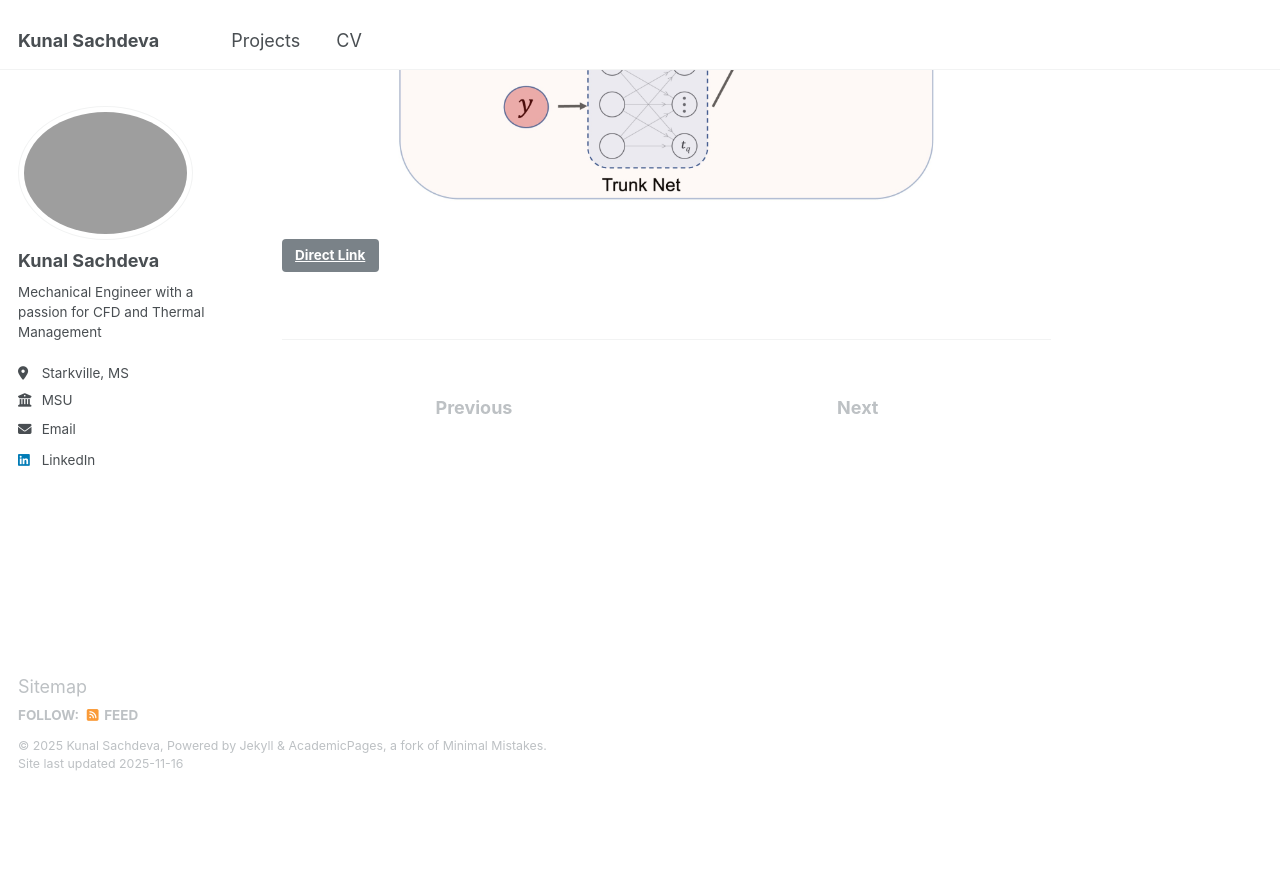
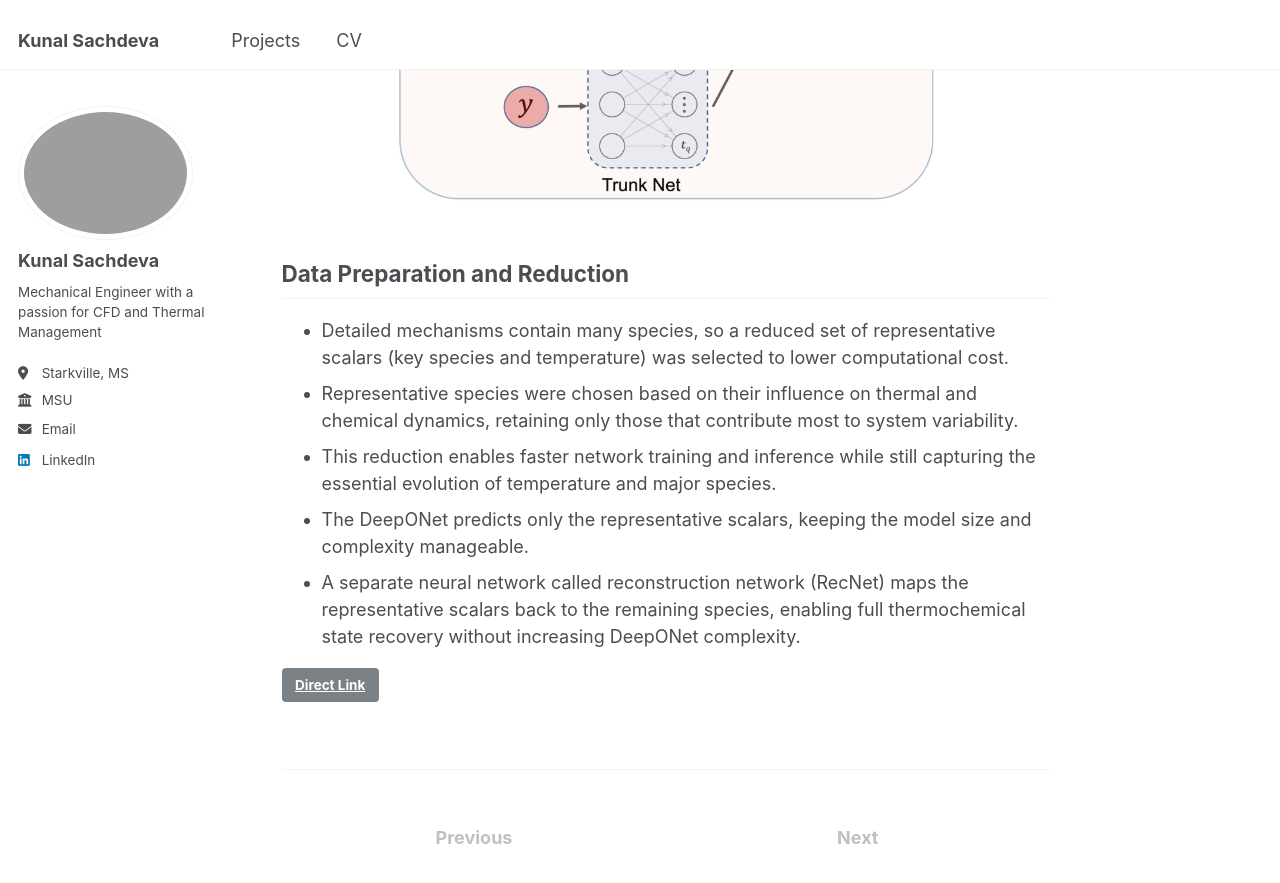
Before and after one commit to sachdevakunal/sachdevakunal.github.io, a Jekyll site: the page built from _projects/ms_thesis.md, in a window 1280 px wide and 900 px high, scrolled down 2300 px. Shown: the top 883 px of the window. Built offline with Jekyll 4.4.1, drawn with Linux system fonts in a browser that asks for light colours; before the commit the page ends 3092 px from its top, so only the background shows below that.

Commit message:
Add Data Preparation and Reduction section
Added section on Data Preparation and Reduction detailing the mechanisms for selecting representative scalars and their impact on computational efficiency.

```diff
--- a/_projects/ms_thesis.md
+++ b/_projects/ms_thesis.md
@@ -39,3 +39,11 @@ link: /projects/ms-thesis/
 <p align="center">
   <img src="https://sachdevakunal.github.io/images/ms_thesis/deeponet_architecture.png" width="75%">
 </p>
+
+## Data Preparation and Reduction
+
+- Detailed mechanisms contain many species, so a reduced set of representative scalars (key species and temperature) was selected to lower computational cost.
+- Representative species were chosen based on their influence on thermal and chemical dynamics, retaining only those that contribute most to system variability.
+- This reduction enables faster network training and inference while still capturing the essential evolution of temperature and major species.
+- The DeepONet predicts only the representative scalars, keeping the model size and complexity manageable.
+- A separate neural network called reconstruction network (RecNet) maps the representative scalars back to the remaining species, enabling full thermochemical state recovery without increasing DeepONet complexity.
```
